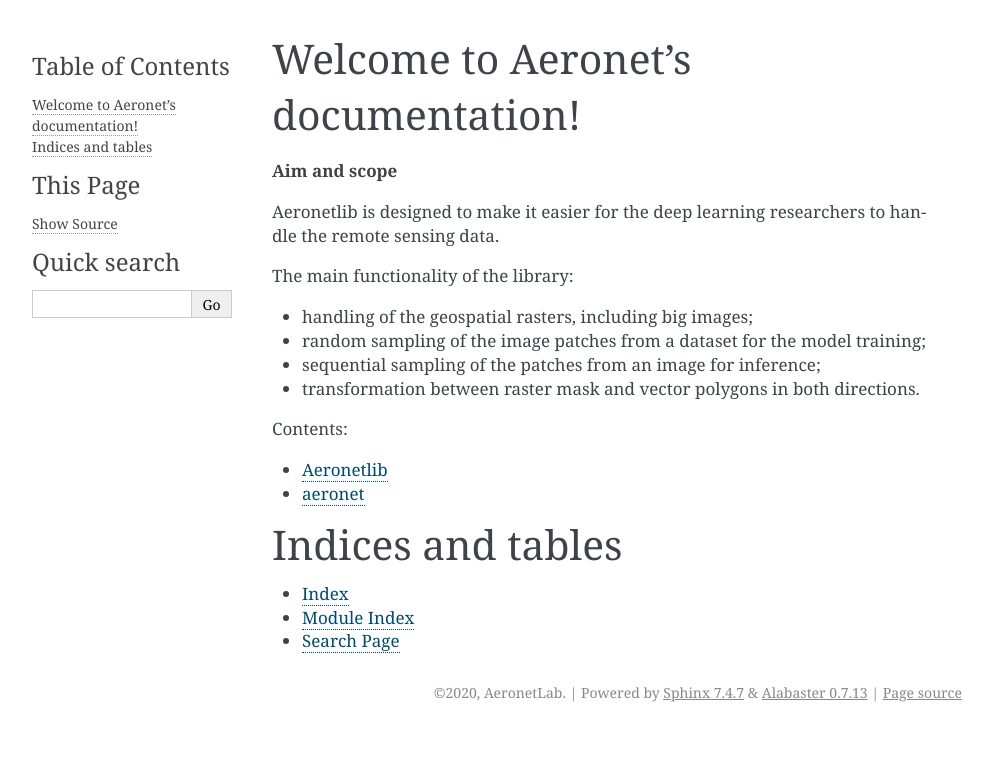
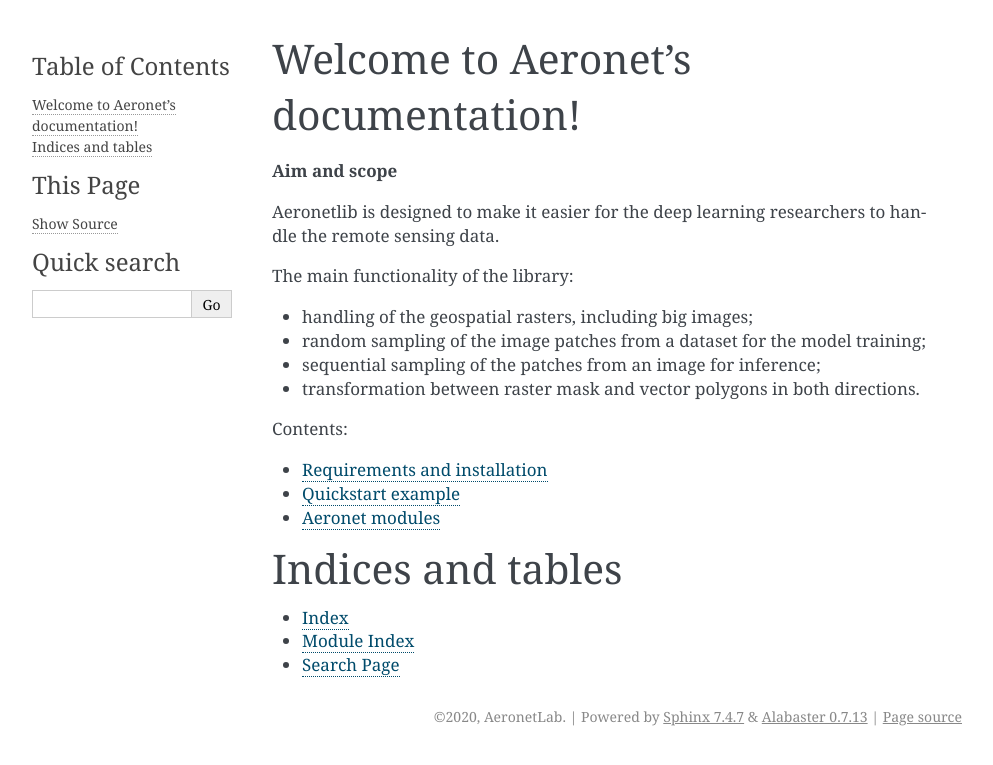
Before and after one commit to Geoalert/aeronetlib, a Sphinx documentation site: the page built from docs/index.rst, in a window 1280 px wide. Shown: the top 765 px of the page, without its empty margins (148-1141 px from the left). Built offline with Sphinx 7.4.7, drawn with Linux system fonts in a browser that asks for light colours; pages that are not in the unit, such as notebooks, are missing from menus.

Commit message:
TOC modified

```diff
--- a/docs/index.rst
+++ b/docs/index.rst
@@ -26,6 +26,7 @@
    modules
 
 
+
 Indices and tables
 ==================
 
--- a/docs/install.rst
+++ b/docs/install.rst
@@ -1,7 +1,5 @@
-Aeronetlib
-~~~~~~~~~~
-
-**Requirements and installation**
+Requirements and installation
+=============================
 
 1. python 3
 2. rasterio >= 1.0.0
--- a/docs/modules.rst
+++ b/docs/modules.rst
@@ -1,8 +1,8 @@
-aeronet
+Aeronet modules
 =======
 
 .. toctree::
-   :maxdepth: 4
+   :maxdepth: 1
 
      aeronet.dataset.raster
      aeronet.dataset.vector
--- a/docs/quickstart.rst
+++ b/docs/quickstart.rst
@@ -1,4 +1,5 @@
-**Quickstart example**
+Quickstart example
+==================
 
 Assume that we have a georeferenced RGB image and a map,
 and want to create a dataset for image segmentation. We will need to split the image and save each channel separately,
```
